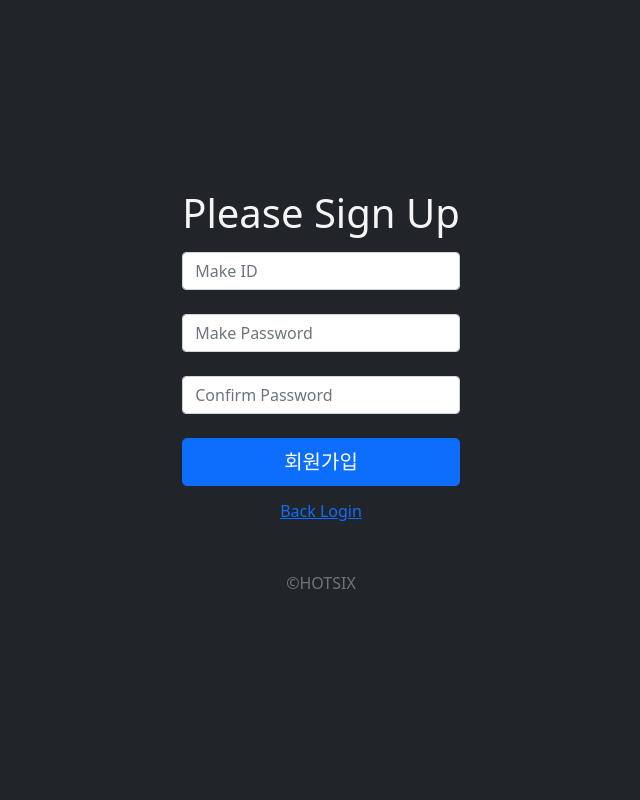
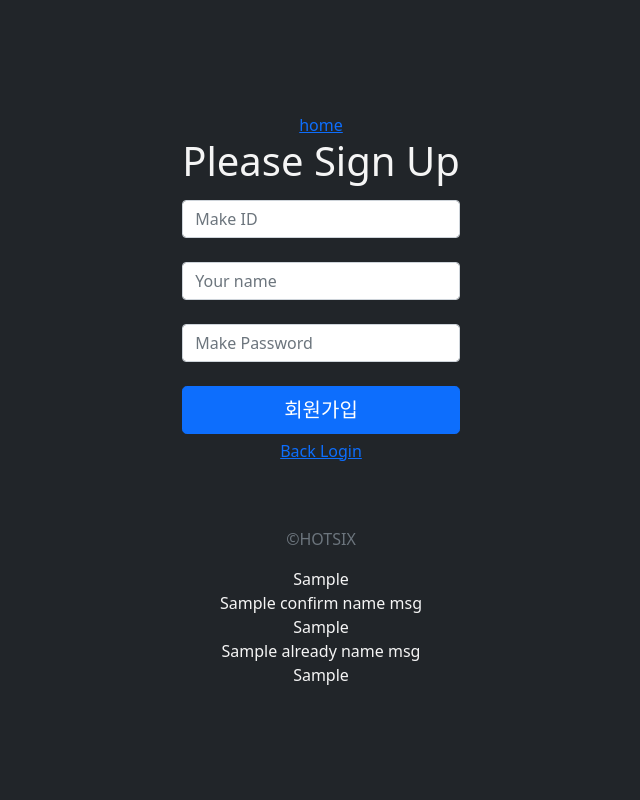
Before and after one commit to sparta-hot6/sparta-hot6, a Flask app: template templates/signup.html in a window 1280 px wide. Shown: the whole page, without its empty margins (319-959 px from the left). Run offline with Flask 2, Linux system fonts and the light colour scheme; the template is opened without the code that fills it: most values are stand-ins (such as "Sample title", 1, 10 or a date in 2020); some libraries are stand-ins or nearby versions.

Commit message:
로그인완료, 회원가입 완료,  유효성검사(테스트), 암호화(진행중)

```diff
--- a/main.py
+++ b/main.py
@@ -1,10 +1,12 @@
-from flask import url_for, session, Flask, render_template , request , redirect
+from flask import url_for, session, Flask, render_template , request , redirect, flash
 import requests
 import pymysql
 import logging
 import logging.handlers
 from api import api
 
+from loginfunctions import confirm_name_id_pw
+import string
 import dbfunction # db를 다루는 함수를 만들어서 가져다 씁시다. dbfunction.함수() 형식으로 가져올수있습니다.
 
 app = Flask(__name__)
@@ -45,9 +47,12 @@ def home():
         return render_template("index.html", login = False)
 
 
-# ---- login -- 로그인 구역 ----------------------------------------------------------------
+# ---- login -- 로그인 구역 -----------------------------------------------------------------
 @app.route('/login', methods = ["GET","POST"])
 def login():
+    if "PRIMARY_KEY_ID" in session:
+        return render_template("index.html", user_name = session.get("login_name"), login = True)
+
     login_confirm = ''
     if request.method == 'POST':
         input_id = request.form['floatingInput']                   # login 화면에서 input받은 값을 가져옵니다.
@@ -61,24 +66,67 @@ def login():
             return redirect(url_for("home"))                       # 세션이 저장되고 home 으로 보냅니다.
 
         elif login_info is None:
-            login_confirm = 'Please check your ID or password'     # input값들과 같은것이 없다면 에러 (None일 경우)
+            login_confirm = '아이디와 비밀번호를 확인해주세요.'      # input값들과 같은것이 없다면 에러 (None일 경우)
             return render_template('login.html', login_confirm = login_confirm)
 
     return render_template('login.html')                           # POST 요청이 오기전에는 login.html을 렌더링 해줍니다.
 
-
 @app.route('/logout')
 def logout():
-    session.pop("PRIMARY_KEY_ID")
+    session.pop("PRIMARY_KEY_ID")                                  # 로그아웃 버튼을 누르면 세션이 제거됩니다.
     return redirect(url_for("home"))
 
-@app.route('/signup')
+# ---- signup -- 회원가입  ------------------------------------------------------------------
+@app.route("/signup", methods = ["GET","POST"])
 def signup():
-    return render_template('signup.html')
+    if "PRIMARY_KEY_ID" in session:
+        return render_template("index.html", user_name = session.get("login_name"), login = True)
 
-@app.route('/signupsucceded')
-def route():
+    already_name_msg = ''
+    already_id_msg   = ''
+    if request.method == 'POST':                                                      # POST 요청이 왔을때만 if문이 실행됩니다.
+        input_name = request.form["signup_input_name"]
+        input_id   = request.form["signup_input_id"]
+        input_pw   = request.form["signup_input_pw"]
+
+        confirm_name = confirm_name_id_pw.confirm_name(input_name)
+        confirm_id   = confirm_name_id_pw.confirm_id(input_id)
+        confirm_pw   = confirm_name_id_pw.confirm_pw(input_pw)
+
+        already_exists_name = dbfunction.already_exists_id_name(input_name, 'name')   # 이미 회원가입이 되어있는 아이디인지 체크합니다.
+        already_exists_id   = dbfunction.already_exists_id_name(input_id, 'login_id')
+
+        if already_exists_name != None:
+            already_name_msg = f'{input_name}은 이미 가입된 이름입니다 이름, 혹은 닉네임으로 입력해주세요.'
+            return render_template('signup.html' , already_name_msg = already_name_msg) # ID가 이미 가입된 아이디일 경우 DB에 저장되지않고 다시 회원가입 페이지로 갑니다.
+
+        if already_exists_id != None:
+            already_id_msg   = f'{input_id}은 이미 가입된 ID 입니다.'
+            return render_template('signup.html' , already_id_msg = already_id_msg)
+
+        if confirm_id is not True:
+            return render_template('signup.html', confirm_id_msg = confirm_id)      # 3가지 모두 True가 아니면 넘어가지 않습니다.
+        if confirm_name is not True:
+            return render_template('signup.html', confirm_name_msg = confirm_name)  # 길이, 문자, 숫자 를 검사하고 맞으면 True , 통과하지못하면 메세지를 반환합니다.
+        if confirm_pw is not True:
+            return render_template('signup.html', confirm_pw_msg = confirm_pw)
+
+
+        if already_exists_name == None and already_exists_id == None:
+            dbfunction.save_user_info(input_name, input_id, input_pw)               # MySQL 데이터베이스에 새로운 사용자를 추가 하고 회원가입 메시지를 반환합니다.
+            return redirect(url_for("signupsucceded"))                              # 회원가입 성공 페이지로 이동합니다.
+
+    return render_template('signup.html')                                           # POST요청 없을떄는 render_template('signup.html')
+
+@app.route("/signupsucceded")                       # 회원가입 완료
+def signupsucceded():
+    return render_template("signupsucceded.html")
+
+@app.route("/withdrawal")                           # 회원탈퇴
+def withdrawal():
     pass
+
+
 # ---- login -- 로그인 구역 ----------------------------------------------------------------
 
 
--- a/templates/login.html
+++ b/templates/login.html
@@ -44,9 +44,9 @@
 </style>
 
 <body>
+    <a href="{{ url_for('home')}}">home</a>
     <!-- form method="POST" 에  methods  s 를 붙이면 안된다... 이것때문에 4시간 날렷습니다.-->
-    <form method="POST" id="login" action='{{url_for("login")}}'>
-        <a href={{ url_for("home") }}>home</a>
+    <form method="POST" id="login" action="{{url_for("login")}}">
         <h1>Please login</h1>
         <div class="form-floating1">
             <input type="id" class="form-control" id="floatingInput" name="floatingInput" placeholder="ID">
@@ -58,7 +58,7 @@
             <label for="floatingPassword"></label>
         </div>
         <button class="w-100 btn btn-lg btn-primary" type="submit">로그인</button>
-        <a href='{{url_for("signup")}}'>
+        <a href="{{ url_for('signup')}}">
             <p class="signup">Sign Up</p>
         </a>
         <p id="HOTSIX" class="mt-5 mb-3 text-muted">&copy;HOTSIX</p>
--- a/templates/signup.html
+++ b/templates/signup.html
@@ -17,17 +17,19 @@
 
 </head>
 <style>
+
     body {
-            color:whitesmoke;
+        color: whitesmoke;
         background-color: rgb(33, 37, 41);
         display: flex;
+        flex-direction: column;
         justify-content: center;
         align-items: center;
         min-height: 100vh;
         text-align: center;
     }
 
-        .signup {
+    .backlogin {
         margin-top: 5%;
     }
 
@@ -35,33 +37,48 @@
         margin-top: 15px;
         color: black;
     }
+
     .form-floating2 {
         color: black;
     }
+</style>
 
+<body>
+    <a href="{{url_for('home')}}">home</a>
 
-    </style>
-<body>
-    <form>
-
+    <form id="signupForm" method="POST" action="{{url_for('signup')}}">
     <h1>Please Sign Up</h1>
     <div class="form-floating1">
-          <input type="id" class="form-control" id="floatingInput" placeholder="Make ID">
+        <input type="id" class="form-control" id="signupid" name="signup_input_id" placeholder="Make ID" maxlength="20">
+        <label for="floatingInput"></label>
+        <input type="id" class="form-control" id="signupname" name="signup_input_name" placeholder="Your name" maxlength="20">
         <label for="floatingInput"></label>
     </div>
+
     <div class="form-floating2">
-          <input type="password" class="form-control" id="floatingPassword" placeholder="Make Password">
+        <input type="password" class="form-control" id="signuppw" name="signup_input_pw" placeholder="Make Password" maxlength="20">
         <label for="floatingPassword"></label>
-          <input type="password" class="form-control" id="floatingPassword" placeholder="Confirm Password">
-          <label for="floatingPassword"></label>
+        <!-- <input type="password" class="form-control" id="floatingPassword" name="signup_confirm_pw" placeholder="Confirm Password">
+        <label for="floatingPassword"></label> -->
     </div>
 
-
     <button class="w-100 btn btn-lg btn-primary" type="submit">회원가입</button>
-        <a href= {{ url_for('login') }}><p class="signup">Back Login</p></a>
-        <p class="mt-5 mb-3 text-muted">&copy;HOTSIX</p>
     </form>
 
+    <a href="{{ url_for('login') }}">
+        <p class="backlogin">Back Login</p>
+    </a>
+    <p class="mt-5 mb-3 text-muted">&copy;HOTSIX</p>
+
+    <div id="confirm_id_msg">{{confirm_id_msg}}</div>
+    <div id="confirm_name_msg">{{confirm_name_msg}}</div>
+    <div id="confirm_pw_msg">{{confirm_pw_msg}}</div>
+    {% if already_name_msg %}
+    <div id="already_name_msg">{{already_name_msg}}</div>
+    {% endif %}
+    {% if already_id_msg %}
+    <div id="already_id_msg">{{already_id_msg}}</div>
+    {% endif %}
 
 </body>
 
```
Also changed, not shown: dbfunction.py (+81 -1 lines), loginfunctions.py (added, +87 -0 lines), templates/signupsucceded.html (added, +42 -0 lines). Lines whose indentation alone changed are shown as unchanged.
